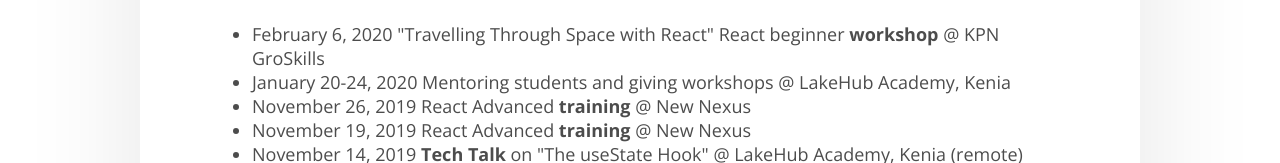
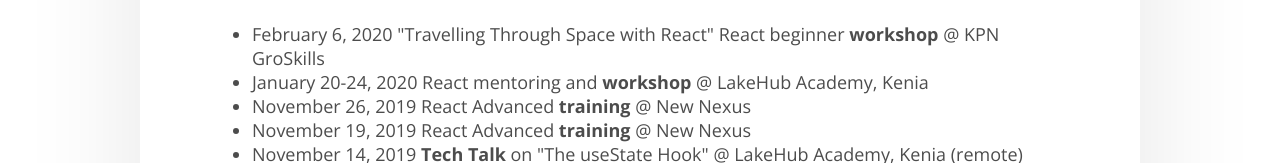
Before and after one commit to bouwe77/bouwe77.github.io, a Gatsby site: page /workshops in a window 1280 px wide. Shown: the part 769-932 px from the top of the page. Built offline with nearby package versions, Linux system fonts and the light colour scheme; Gatsby itself is replaced by a stand-in of ours; some packages are replaced by stand-ins of ours.

Commit message:
Update workshops.mdx

```diff
--- a/src/pages/workshops.mdx
+++ b/src/pages/workshops.mdx
@@ -24,7 +24,7 @@
 
 - February 6, 2020 "Travelling Through Space with React"
 React beginner **workshop** @ KPN GroSkills
-- January 20-24, 2020 Mentoring students and giving workshops @ LakeHub Academy, Kenia
+- January 20-24, 2020 React mentoring and **workshop** @ LakeHub Academy, Kenia
 - November 26, 2019 React Advanced **training** @ New Nexus
 - November 19, 2019 React Advanced **training** @ New Nexus
 - November 14, 2019 **Tech Talk** on "The useState Hook" @ LakeHub Academy, Kenia (remote)
```
